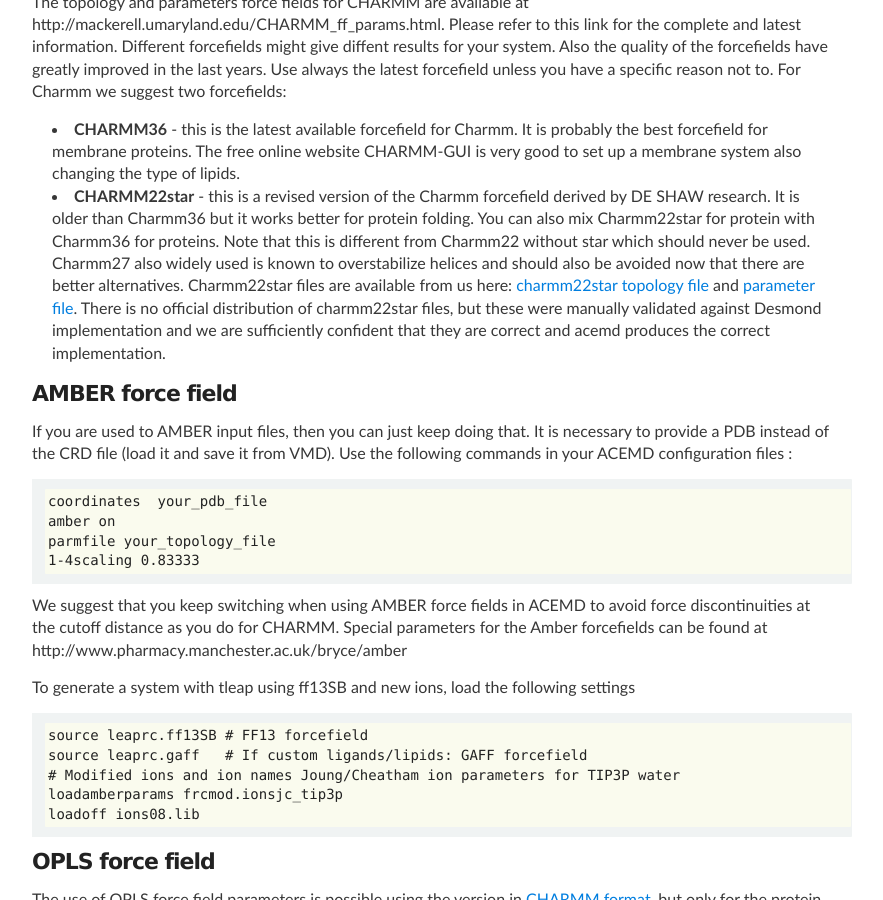
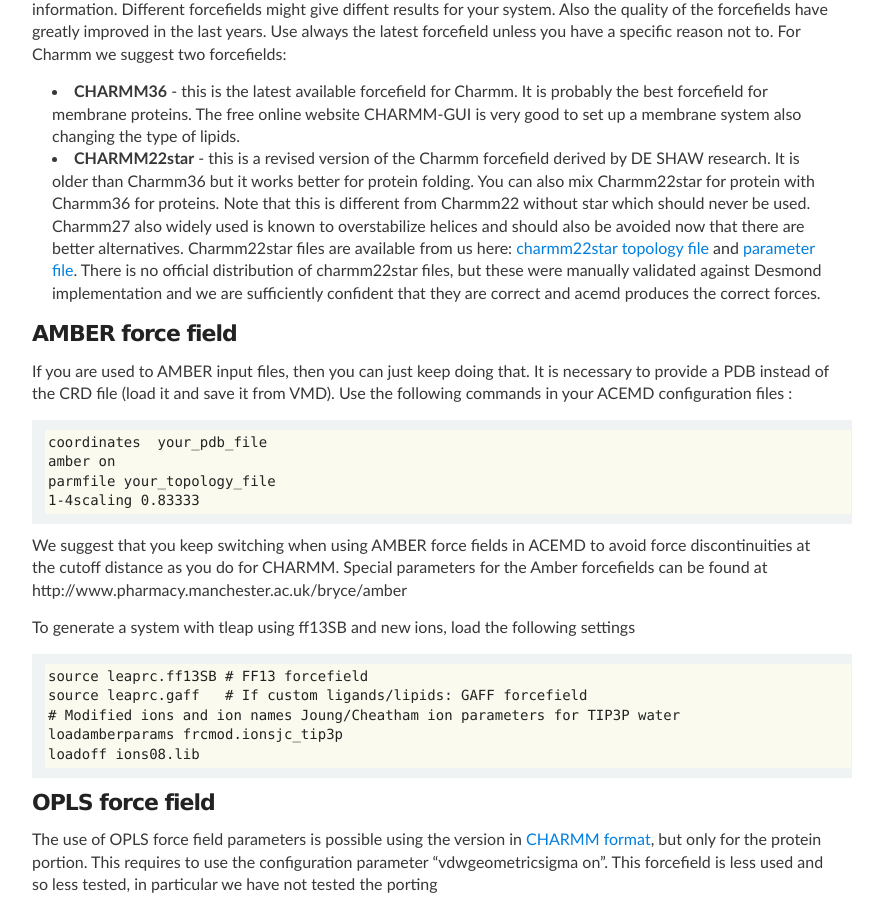
Before and after one commit to Acellera/docs.acellera.com, a Jekyll site: the page built from acemd/usermanual/index.md, in a window 1280 px wide and 900 px high, scrolled down 1970 px. Shown: the whole window, without its empty margins (208-1091 px from the left). Built offline with Jekyll 4.4.1, drawn with Linux system fonts in a browser that asks for light colours; some of the changed text lies outside the part shown.

Commit message:
Update index.md

```diff
--- a/acemd/usermanual/index.md
+++ b/acemd/usermanual/index.md
@@ -53,7 +53,7 @@
 The topology and parameters force fields for CHARMM are available at http://mackerell.umaryland.edu/CHARMM_ff_params.html. Please refer to this link for the complete and latest information. Different forcefields might give diffent results for your system. Also the quality of the forcefields have greatly improved in the last years. Use always the latest forcefield unless you have a specific reason not to. For Charmm we suggest two forcefields:
 
 * __CHARMM36__ - this is the latest available forcefield for Charmm. It is probably the best forcefield for membrane proteins. The free online website CHARMM-GUI is very good to set up a membrane system also changing the type of lipids.
-* __CHARMM22star__ - this is a revised version of the Charmm forcefield derived by DE SHAW research. It is older than Charmm36 but it works better for protein folding. You can also mix Charmm22star for protein with Charmm36 for proteins. Note that this is different from Charmm22 without star which should never be used. Charmm27 also widely used is known to overstabilize helices and should also be avoided now that there are better alternatives. Charmm22star files are available from us here: [charmm22star topology file](http://docs.acellera.com/acemd/pub/top_all22star_prot.inp) and [parameter file](http://docs.acellera.com/acemd/pub/par_all22star_prot.inp). There is no official distribution of charmm22star files, but these were manually validated against Desmond implementation and we are sufficiently confident that they are correct and acemd produces the correct implementation.
+* __CHARMM22star__ - this is a revised version of the Charmm forcefield derived by DE SHAW research. It is older than Charmm36 but it works better for protein folding. You can also mix Charmm22star for protein with Charmm36 for proteins. Note that this is different from Charmm22 without star which should never be used. Charmm27 also widely used is known to overstabilize helices and should also be avoided now that there are better alternatives. Charmm22star files are available from us here: [charmm22star topology file](http://docs.acellera.com/acemd/pub/top_all22star_prot.inp) and [parameter file](http://docs.acellera.com/acemd/pub/par_all22star_prot.inp). There is no official distribution of charmm22star files, but these were manually validated against Desmond implementation and we are sufficiently confident that they are correct and acemd produces the correct forces.
 
 ### AMBER force field
 
```
Also changed, not shown: other parts of acemd/usermanual/index.md (+1 -3 lines).
